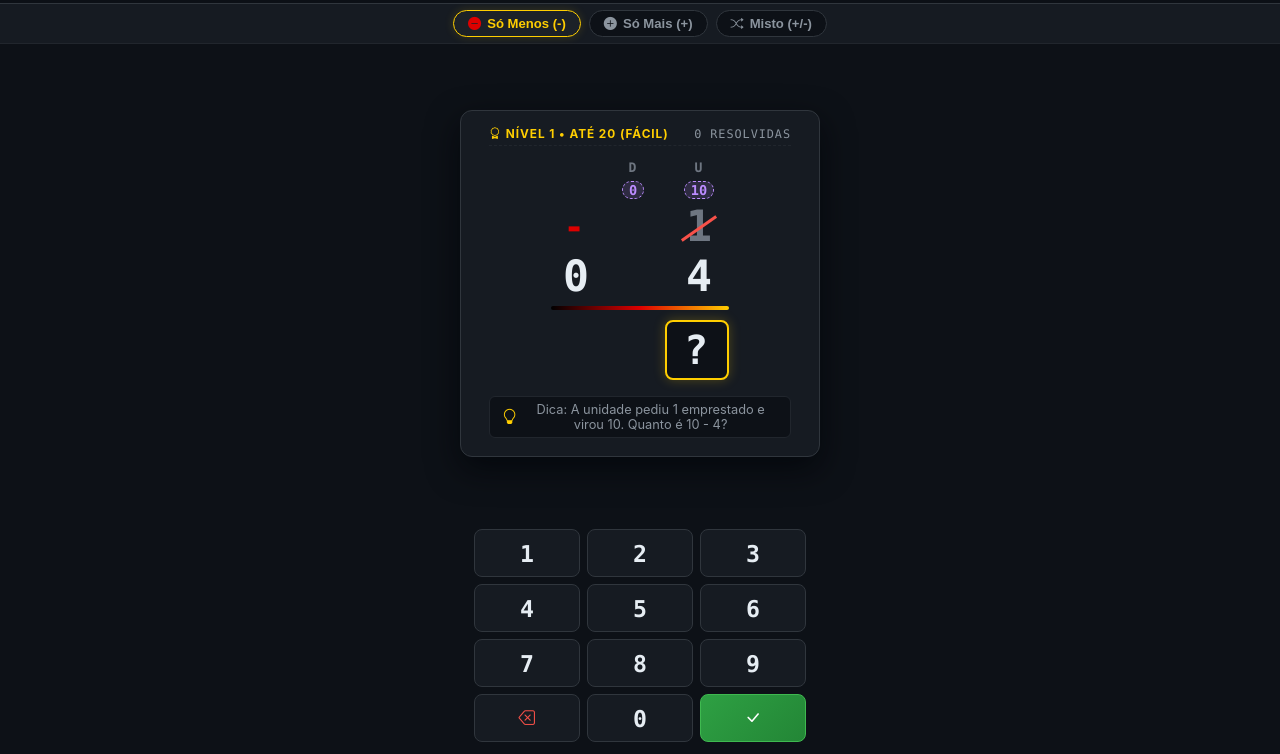
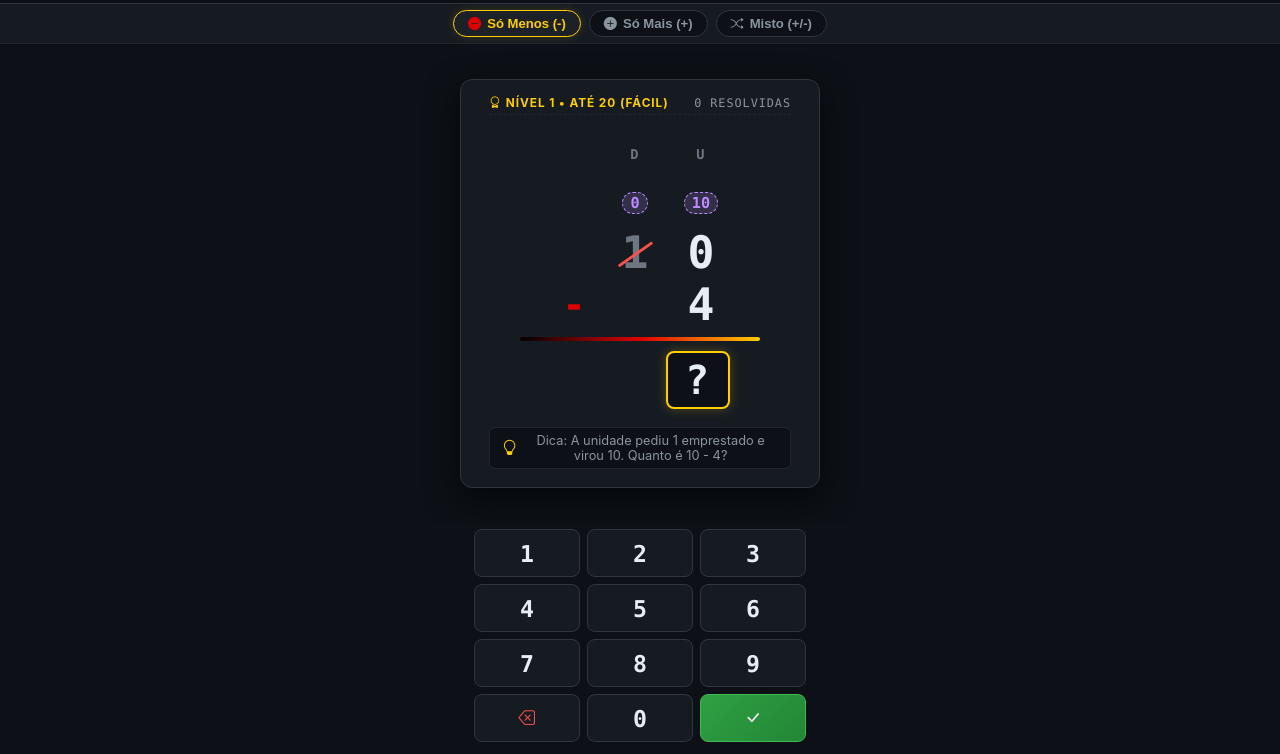
Before and after one commit to patricschurhaus/pedroplay, a plain HTML site: page matematica.html in a window 1280 px wide. Shown: the part 46-800 px from the top of the page. Drawn offline with nearby package versions, Linux system fonts and the light colour scheme.

Commit message:
fix: reestruturar alinhamento da conta armada em linhas anti-colisao

```diff
--- a/matematica.html
+++ b/matematica.html
@@ -336,45 +336,68 @@
       color: var(--gh-text-secondary);
     }
 
-    /* Estrutura da Conta Armada (Grid Vertical) */
+    /* Estrutura da Conta Armada (Linhas Flex Independentes e Anti-Colisão) */
     .armed-problem {
-      display: grid;
-      grid-template-columns: 46px 60px 60px;
-      grid-template-rows: auto auto auto auto;
-      column-gap: 6px;
-      row-gap: 2px;
+      display: flex;
+      flex-direction: column;
       align-items: center;
       justify-content: center;
-      margin: 6px auto;
+      margin: 8px auto;
       font-family: var(--font-mono);
+      width: 100%;
+      max-width: 240px;
+    }
+
+    .armed-row {
+      display: flex;
+      align-items: center;
+      justify-content: center;
+      width: 100%;
+      gap: 8px;
+    }
+
+    .cell-sign {
+      width: 48px;
+      height: 48px;
+      display: flex;
+      align-items: center;
+      justify-content: center;
+      flex-shrink: 0;
+    }
+
+    .cell-digit {
+      width: 58px;
+      display: flex;
+      align-items: center;
+      justify-content: center;
+      flex-shrink: 0;
+      text-align: center;
     }
 
     /* Colunas D e U (Dezena e Unidade) */
     .col-header {
-      font-size: 0.82rem;
+      font-size: 0.85rem;
       font-weight: 700;
       color: var(--gh-text-muted);
-      text-align: center;
       letter-spacing: 0.1em;
       padding-bottom: 2px;
+      height: 20px;
     }
 
     /* Auxiliar de "Vai Um" (Reserva na Soma) ou "Empréstimo" (Menos) */
     .aux-box {
-      font-size: 0.85rem;
-      height: 22px;
-      display: flex;
-      align-items: center;
-      justify-content: center;
+      font-size: 0.95rem;
+      height: 26px;
       color: var(--accent-purple);
       font-weight: 800;
     }
 
     .aux-pill {
-      background: rgba(188, 140, 255, 0.15);
+      background: rgba(188, 140, 255, 0.18);
       border: 1px dashed var(--accent-purple);
       border-radius: 999px;
-      padding: 0 6px;
+      padding: 1px 7px;
+      display: inline-block;
       animation: popAux 0.3s ease;
     }
 
@@ -385,23 +408,19 @@
 
     /* Sinal da Operação (+ ou -) */
     .operator-symbol {
-      font-size: 2.2rem;
+      font-size: 2.4rem;
       font-weight: 900;
       color: var(--de-red);
-      text-align: center;
-      grid-column: 1 / 2;
-      grid-row: 3 / 4;
       line-height: 1;
     }
 
     /* Dígitos dos Números */
     .num-digit {
-      font-size: 2.7rem;
+      font-size: 2.8rem;
       font-weight: 800;
       color: var(--gh-text-primary);
-      text-align: center;
       line-height: 1.1;
-      min-width: 50px;
+      height: 52px;
     }
 
     /* Risco de corte didático no empréstimo */
@@ -423,7 +442,7 @@
 
     /* Traço Horizontal da Conta Armada */
     .armed-divider {
-      grid-column: 1 / 4;
+      width: 100%;
       height: 4px;
       background: linear-gradient(
         90deg,
@@ -432,24 +451,23 @@
         var(--de-gold) 100%
       );
       border-radius: 2px;
-      margin: 4px 0 8px 0;
+      margin: 6px 0 10px 0;
     }
 
     /* Área de Resposta */
-    .answer-row {
-      grid-column: 2 / 4;
+    .answer-container {
+      width: calc(58px * 2 + 8px);
       display: flex;
       align-items: center;
       justify-content: flex-end;
-      gap: 6px;
     }
 
     .answer-slot {
       min-width: 64px;
       width: auto;
-      max-width: 140px;
-      padding: 0 10px;
-      height: 60px;
+      max-width: 124px;
+      padding: 0 12px;
+      height: 58px;
       border-radius: 8px;
       background-color: var(--gh-bg-canvas);
       border: 2px solid var(--gh-border-default);
@@ -978,34 +996,45 @@
         </span>
       </div>
 
-      <!-- Estrutura da Conta Armada -->
+      <!-- Estrutura da Conta Armada (Linhas Anti-Colisão) -->
       <div class="armed-problem" id="armedProblem" aria-live="polite">
         <!-- Linha 1: Cabeçalho das Colunas (D = Dezena, U = Unidade) -->
-        <div></div>
-        <div class="col-header">D</div>
-        <div class="col-header">U</div>
+        <div class="armed-row">
+          <div class="cell-sign"></div>
+          <div class="cell-digit col-header">D</div>
+          <div class="cell-digit col-header">U</div>
+        </div>
 
         <!-- Linha 2: Indicador Auxiliar ("Vai Um" / Empréstimo) -->
-        <div></div>
-        <div class="aux-box" id="auxD"></div>
-        <div class="aux-box" id="auxU"></div>
+        <div class="armed-row">
+          <div class="cell-sign"></div>
+          <div class="cell-digit aux-box" id="auxD"></div>
+          <div class="cell-digit aux-box" id="auxU"></div>
+        </div>
 
         <!-- Linha 3: Primeiro Número (Topo) -->
-        <div></div>
-        <div class="num-digit" id="topD">3</div>
-        <div class="num-digit" id="topU">8</div>
+        <div class="armed-row">
+          <div class="cell-sign"></div>
+          <div class="cell-digit num-digit" id="topD">3</div>
+          <div class="cell-digit num-digit" id="topU">8</div>
+        </div>
 
         <!-- Linha 4: Segundo Número + Sinal da Operação -->
-        <div class="operator-symbol" id="opSymbol">-</div>
-        <div class="num-digit" id="botD">1</div>
-        <div class="num-digit" id="botU">5</div>
+        <div class="armed-row">
+          <div class="cell-sign operator-symbol" id="opSymbol">-</div>
+          <div class="cell-digit num-digit" id="botD">1</div>
+          <div class="cell-digit num-digit" id="botU">5</div>
+        </div>
 
         <!-- Linha 5: Traço Divisório -->
         <div class="armed-divider"></div>
 
         <!-- Linha 6: Resultado / Slots de Resposta -->
-        <div class="answer-row">
-          <div class="answer-slot active-focus" id="answerSlot">?</div>
+        <div class="armed-row">
+          <div class="cell-sign"></div>
+          <div class="answer-container">
+            <div class="answer-slot active-focus" id="answerSlot">?</div>
+          </div>
         </div>
       </div>
 
```
